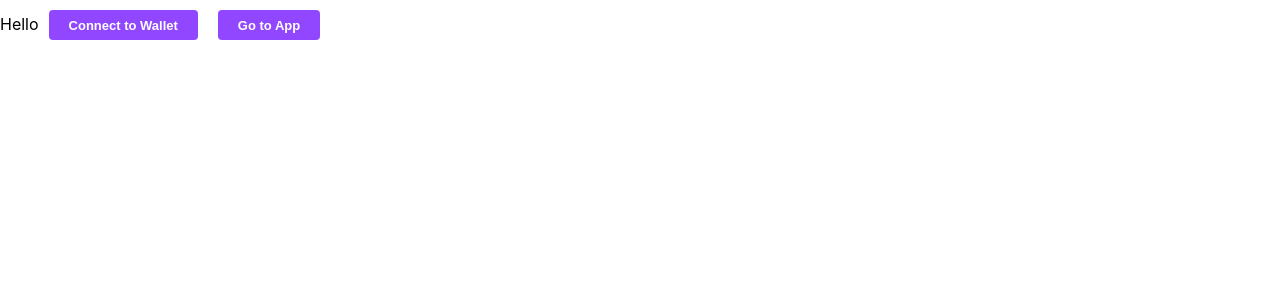
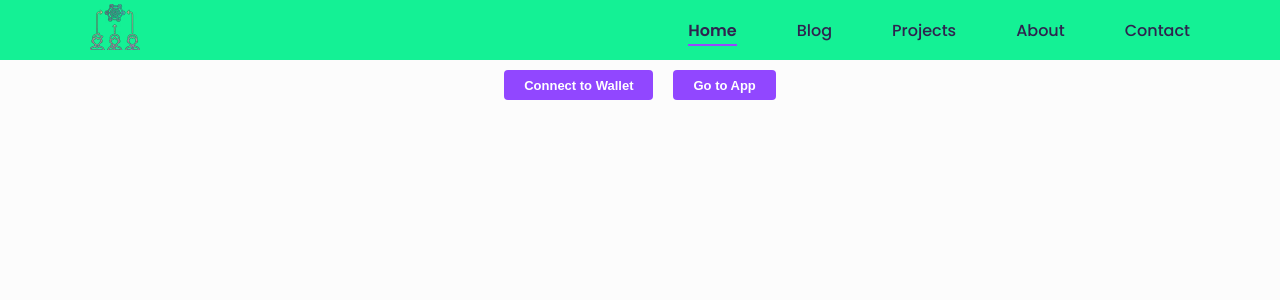
Before and after one commit to VDominik/SolanaFunding, a React (Create React App) app in the folder frontend/: page / in a window 1280 px wide. Shown: the top 300 px of the page. Built offline with nearby package versions, Linux system fonts and the light colour scheme; what @solana/web3.js would draw is missing.

Commit message:
Created Navbar and small code changes

```diff
--- a/frontend/src/App.css
+++ b/frontend/src/App.css
@@ -36,3 +36,58 @@
     transform: rotate(360deg);
   }
 }
+
+button {
+  display: inline-block;
+  outline: 0;
+  border: none;
+  cursor: pointer;
+  font-weight: 600;
+  border-radius: 4px;
+  font-size: 13px;
+  height: 30px;
+  background-color: #9147ff;
+  color: white;
+  padding: 0 20px;
+  margin: 10px;
+}
+
+button:hover {
+  background-color: #772ce8;
+}
+
+.donate {
+  display: inline-block;
+  border: 2px solid green;
+  cursor: pointer;
+  font-weight: 600;
+  border-radius: 4px;
+  font-size: 13px;
+  height: 30px;
+  background-color: white;
+  color: black;
+  padding: 0 20px;
+  margin: 10px;
+}
+
+.donate:hover {
+  background-color: aquamarine;
+}
+
+.withdraw {
+  display: inline-block;
+  border: 2px solid red;
+  cursor: pointer;
+  font-weight: 600;
+  border-radius: 4px;
+  font-size: 13px;
+  height: 30px;
+  background-color: #ffdfd3;
+  color: black;
+  padding: 0 20px;
+  margin: 10px;
+}
+
+.withdraw:hover {
+  background-color: #fdb5b5;
+}
--- a/frontend/src/App.js
+++ b/frontend/src/App.js
@@ -143,8 +143,9 @@ const App = () => {
     {campaigns.map(campaign => (<>
     <p><b>Campaign ID: </b> {campaign.pubkey.toString()}</p>
     <p><b>Balance: {" "} </b> {(campaign.amountDonated / web3.LAMPORTS_PER_SOL).toString()}</p>
-    {campaign.name}
-    {campaign.description}
+    <p><b>{campaign.name}</b></p>
+    <p>{campaign.description}</p>
+
     <button className='donate' onClick={() => donate(campaign.pubkey)}>Click to DONATE!</button>
     <button className='withdraw' onClick={() => withdraw(campaign.pubkey)}>Click to WITHDRAW!</button>
     <br />
@@ -152,6 +153,10 @@ const App = () => {
     ))}
     </>
   );
+
+  const redirectToHome = () => (
+    window.location.replace("/")
+  )
 
   useEffect(() => {
     const onLoad = async() =>{
@@ -164,6 +169,7 @@ const App = () => {
   return <div className='App'>
     {!walletAddress && renderNotConnectedContainer()}
     {walletAddress && renderConnectedContainer()}
+    <button onClick={redirectToHome}>Go to Home Page</button>
   </div>
 };
 
--- /dev/null
+++ b/frontend/src/Navbar/Navbar.css
@@ -0,0 +1,107 @@
+@import url('https://fonts.googleapis.com/css2?family=Poppins:wght@400;500;600;700&display=swap');
+
+body {
+  margin: 0;
+  padding: 0;
+  font-family: 'Poppins', sans-serif;
+  background-color: #fcfcfc;
+}
+
+.container {
+  max-width: 1100px;
+  margin: 0 auto;
+  padding: 0 15px;
+  display: flex;
+  justify-content: space-between;
+  align-items: center;
+  height: 100%;
+}
+
+.navbar {
+  height: 60px;
+  background-color: #14F195;
+  position: relative;
+}
+
+.logo {
+    max-width: 100%;
+    max-height: 100%;
+}
+
+.menu-icon {
+  display: none;
+}
+
+.nav-elements {
+}
+
+.nav-elements ul {
+  display: flex;
+  justify-content: space-between;
+  list-style-type: none;
+}
+
+.nav-elements ul li:not(:last-child) {
+  margin-right: 60px;
+}
+
+.nav-elements ul a {
+  font-size: 16px;
+  font-weight: 500;
+  color: #2f234f;
+  text-decoration: none;
+}
+
+.nav-elements ul a.active {
+  color: #2f234f;
+  font-weight: 600;
+  position: relative;
+}
+
+.nav-elements ul a.active::after {
+  content: '';
+  position: absolute;
+  bottom: -4px;
+  left: 0;
+  width: 100%;
+  height: 2px;
+  background-color: #9945FF;
+}
+
+@media (max-width: 768px) {
+  .nav-elements ul li:not(:last-child) {
+    margin-right: 30px;
+  }
+}
+
+@media (max-width: 600px) {
+  .menu-icon {
+    display: block;
+    cursor: pointer;
+  }
+
+  .nav-elements {
+    position: absolute;
+    right: 0;
+    top: 60px;
+    background-color: #fef7e5;
+    width: 0px;
+    height: calc(100vh - 60px);
+    transition: all 0.3s ease-in;
+    overflow: hidden;
+  }
+
+  .nav-elements.active {
+    width: 270px;
+  }
+
+  .nav-elements ul {
+    display: flex;
+    flex-direction: column;
+  }
+
+  .nav-elements ul li {
+    margin-right: unset;
+    margin-top: 22px;
+  }
+}
--- /dev/null
+++ b/frontend/src/Navbar/Navbar.js
@@ -0,0 +1,46 @@
+import { useState } from 'react'
+import { NavLink } from 'react-router-dom'
+import './Navbar.css'
+import Logo from './Logo_mini.png'
+
+const Navbar = () => {
+  const [showNavbar, setShowNavbar] = useState(false)
+
+  const handleShowNavbar = () => {
+    setShowNavbar(!showNavbar)
+  }
+
+  return (
+    <nav className="navbar">
+      <div className="container">
+        <div className="logo">
+          <img src={Logo} alt="Logo" className='logo' />
+        </div>
+        <div className="menu-icon" onClick={handleShowNavbar}>
+          Hamburger
+        </div>
+        <div className={`nav-elements  ${showNavbar && 'active'}`}>
+          <ul>
+            <li>
+              <NavLink to="/">Home</NavLink>
+            </li>
+            <li>
+              <NavLink to="/blog">Blog</NavLink>
+            </li>
+            <li>
+              <NavLink to="/projects">Projects</NavLink>
+            </li>
+            <li>
+              <NavLink to="/about">About</NavLink>
+            </li>
+            <li>
+              <NavLink to="/contact">Contact</NavLink>
+            </li>
+          </ul>
+        </div>
+      </div>
+    </nav>
+  )
+}
+
+export default Navbar
--- /dev/null
+++ b/frontend/src/home.css
@@ -0,0 +1,3 @@
+body {
+    text-align: center;
+}
--- a/frontend/src/home.js
+++ b/frontend/src/home.js
@@ -1,4 +1,6 @@
+import './home.css';
 import { useEffect, useState } from 'react';
+
 const Home = () => {
   const [walletAddress, setWalletAddress] = useState(null);
 
@@ -53,7 +55,6 @@ const Home = () => {
 
   return (
     <>
-      Hello
       {!walletAddress && renderNotConnectedContainer()}
       <button onClick={redirectToApp}>Go to App</button>
     </>
--- a/frontend/src/index.css
+++ b/frontend/src/index.css
@@ -11,58 +11,3 @@ code {
   font-family: source-code-pro, Menlo, Monaco, Consolas, 'Courier New',
     monospace;
 }
-
-button {
-  display: inline-block;
-  outline: 0;
-  border: none;
-  cursor: pointer;
-  font-weight: 600;
-  border-radius: 4px;
-  font-size: 13px;
-  height: 30px;
-  background-color: #9147ff;
-  color: white;
-  padding: 0 20px;
-  margin: 10px;
-}
-
-button:hover {
-  background-color: #772ce8;
-}
-
-.donate {
-  display: inline-block;
-  border: 2px solid green;
-  cursor: pointer;
-  font-weight: 600;
-  border-radius: 4px;
-  font-size: 13px;
-  height: 30px;
-  background-color: white;
-  color: black;
-  padding: 0 20px;
-  margin: 10px;
-}
-
-.donate:hover {
-  background-color: aquamarine;
-}
-
-.withdraw {
-  display: inline-block;
-  border: 2px solid red;
-  cursor: pointer;
-  font-weight: 600;
-  border-radius: 4px;
-  font-size: 13px;
-  height: 30px;
-  background-color: #FFDFD3;
-  color: black;
-  padding: 0 20px;
-  margin: 10px;
-}
-
-.withdraw:hover {
-  background-color: #FDB5B5;
-}
--- a/frontend/src/index.js
+++ b/frontend/src/index.js
@@ -4,12 +4,14 @@ import "./index.css";
 import { BrowserRouter as Router, Route, Routes } from "react-router-dom";
 import App from "./App.js";
 import Home from "./home.js";
+import Navbar from "./Navbar/Navbar.js";
 import reportWebVitals from "./reportWebVitals";
 
 const root = ReactDOM.createRoot(document.getElementById("root"));
 root.render(
   <React.StrictMode>
     <Router>
+      <Navbar />
       <Routes>
       <Route path="/" element={<Home />} />
       <Route path="/app" element={<App />} />
```
Also changed, not shown: frontend/src/Navbar/Logo.png (added), frontend/src/Navbar/Logo_mini.png (added).
